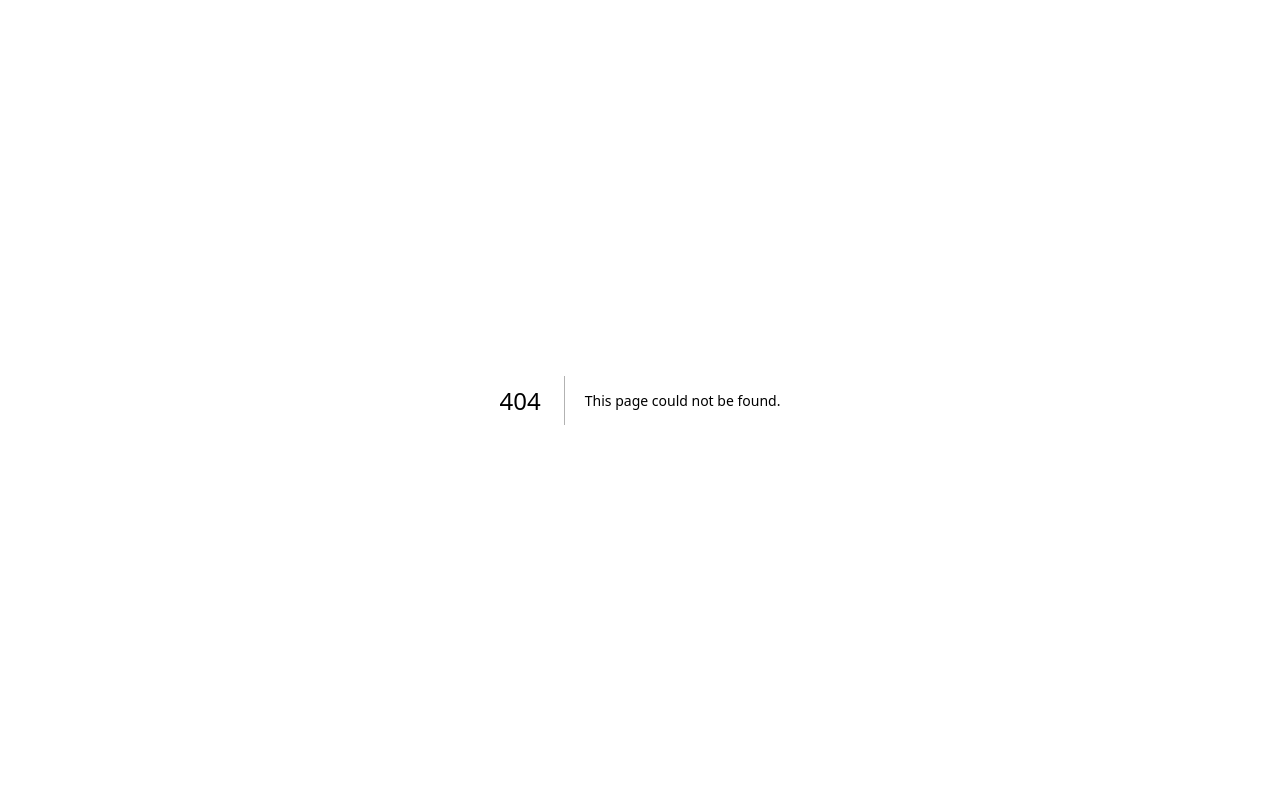
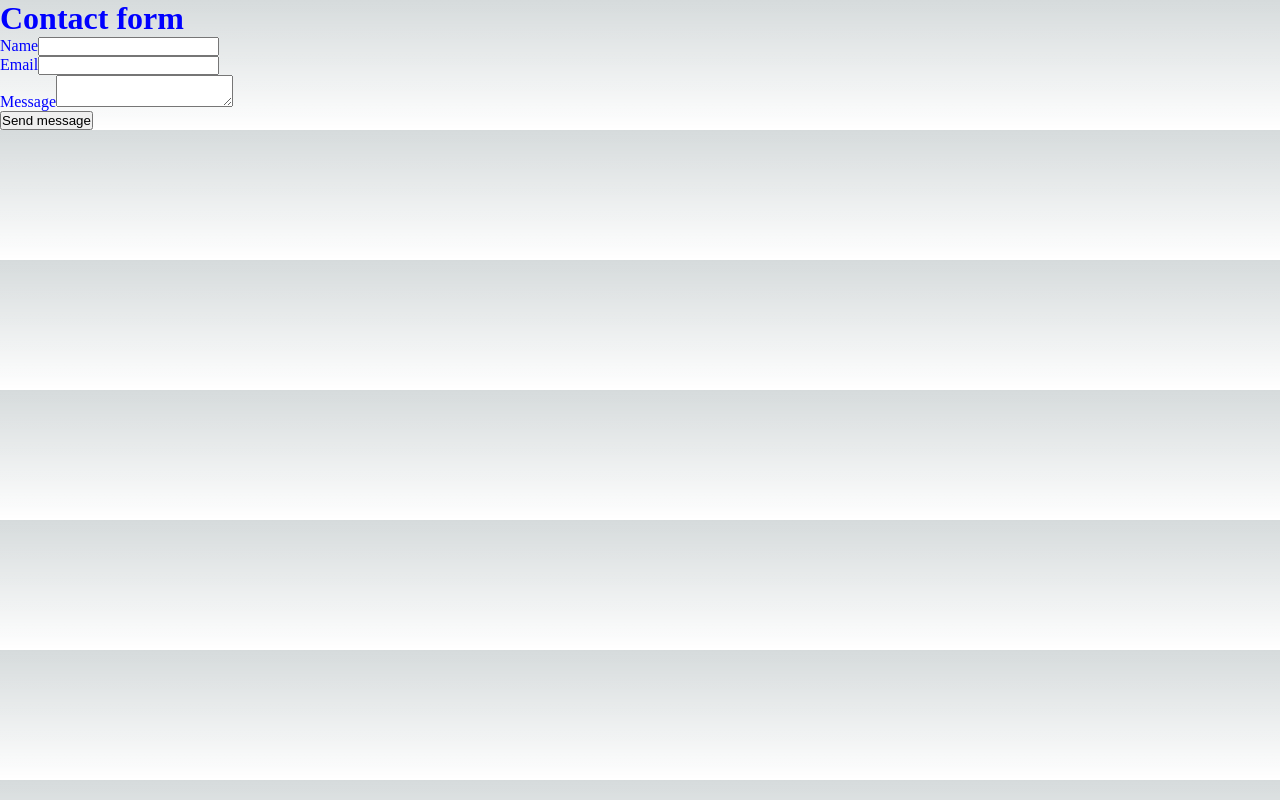
Before and after one commit to Maddiesfavorites/goalbuddy, a Next.js app: page /contact in a window 1280 px wide. Before the commit this address had no page. Built offline with nearby package versions, Linux system fonts and the light colour scheme.

Commit message:
contact test

```diff
--- /dev/null
+++ b/src/pages/contact.js
@@ -0,0 +1,82 @@
+import React, { useState } from "react"
+
+export default function Contact() {
+  const [formData, setFormData] = useState({
+    name: "",
+    email: "",
+    message: ""
+  });
+
+  const [formSuccess, setFormSuccess] = useState(false)
+  const [formSuccessMessage, setFormSuccessMessage] = useState("")
+
+  const handleInput = (e) => {
+    const fieldName = e.target.name;
+    const fieldValue = e.target.value;
+
+    setFormData((prevState) => ({
+      ...prevState,
+      [fieldName]: fieldValue
+    }));
+  }
+
+  const submitForm = (e) => {
+    // We don't want the page to refresh
+    e.preventDefault()
+
+    const formURL = e.target.action
+    const data = new FormData()
+
+    // Turn our formData state into data we can use with a form submission
+    Object.entries(formData).forEach(([key, value]) => {
+      data.append(key, value);
+    })
+
+    // POST the data to the URL of the form
+    fetch(formURL, {
+      method: "POST",
+      body: data,
+      headers: {
+        'accept': 'application/json',
+      },
+    }).then((response) => response.json())
+    .then((data) => {
+      setFormData({
+        name: "",
+        email: "",
+        message: ""
+      })
+
+      setFormSuccess(true)
+      setFormSuccessMessage(data.submission_text)
+    })
+  }
+
+  return (
+    <div>
+      <h1>Contact form</h1>
+      {formSuccess ?
+        <div>{formSuccessMessage}</div>
+        :
+        <form method="POST" action="https://eoh6qv647uodnh8.m.pipedream.net" onSubmit={submitForm}>
+          <div>
+            <label>Name</label>
+            <input type="text" name="name" onChange={handleInput} value={formData.name} />
+          </div>
+
+          <div>
+            <label>Email</label>
+            <input type="text" name="email" onChange={handleInput} value={formData.email} />
+          </div>
+
+          <div>
+            <label>Message</label>
+            <textarea name="message" onChange={handleInput} value={formData.message}></textarea>
+          </div>
+
+          <button type="submit">Send message</button>
+        </form>
+      }
+    </div>
+  )
+}
```
